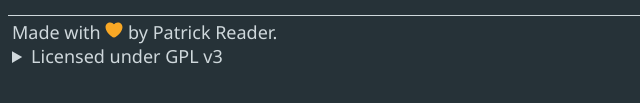
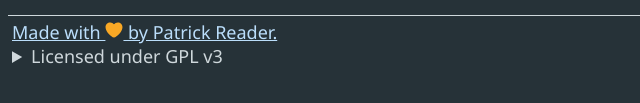
Before and after one commit to patrickreader/WebDesign, a plain HTML site: page index.html in a window 1280 px wide. Shown: the part 277-380 px from the top of the page, 0-640 px from the left. Drawn offline with nearby package versions, Linux system fonts and the light colour scheme.

Commit message:
Update footerl

```diff
--- a/index.html
+++ b/index.html
@@ -28,8 +28,8 @@
       </ul>
     </main>
     <footer>
-        <span>Made with <svg width=18 viewBox="0 0 47.5 47.5" style="enable-background:new 0 0 47.5 47.5;"><defs id="defs6"><clipPath id="clipPath16" clipPathUnits="userSpaceOnUse"><path id="path18" d="M 0,38 38,38 38,0 0,0 0,38 Z"/></clipPath></defs><g transform="matrix(1.25,0,0,-1.25,0,47.5)" id="g10"><g id="g12"><g clip-path="url(#clipPath16)" id="g14"><g transform="translate(36.8848,25.1665)" id="g20"><path id="path22" style="fill:#F9A825;fill-opacity:1;fill-rule:nonzero;stroke:none" d="m 0,0 c 0,5.45 -4.418,9.868 -9.867,9.868 -3.308,0 -6.227,-1.633 -8.018,-4.129 -1.79,2.496 -4.71,4.129 -8.017,4.129 -5.45,0 -9.868,-4.418 -9.868,-9.868 0,-0.772 0.098,-1.52 0.266,-2.241 1.371,-8.512 10.835,-17.494 17.619,-19.96 6.783,2.466 16.249,11.448 17.617,19.96 C -0.098,-1.52 0,-0.772 0,0"/></g></g></g></g></svg>
-           by Patrick Reader.</span>
+        <a href="https://github.com/patrickreader/WebDesign/">Made with <svg width=18 viewBox="0 0 47.5 47.5" style="enable-background:new 0 0 47.5 47.5;"><defs id="defs6"><clipPath id="clipPath16" clipPathUnits="userSpaceOnUse"><path id="path18" d="M 0,38 38,38 38,0 0,0 0,38 Z"/></clipPath></defs><g transform="matrix(1.25,0,0,-1.25,0,47.5)" id="g10"><g id="g12"><g clip-path="url(#clipPath16)" id="g14"><g transform="translate(36.8848,25.1665)" id="g20"><path id="path22" style="fill:#F9A825;fill-opacity:1;fill-rule:nonzero;stroke:none" d="m 0,0 c 0,5.45 -4.418,9.868 -9.867,9.868 -3.308,0 -6.227,-1.633 -8.018,-4.129 -1.79,2.496 -4.71,4.129 -8.017,4.129 -5.45,0 -9.868,-4.418 -9.868,-9.868 0,-0.772 0.098,-1.52 0.266,-2.241 1.371,-8.512 10.835,-17.494 17.619,-19.96 6.783,2.466 16.249,11.448 17.617,19.96 C -0.098,-1.52 0,-0.772 0,0"/></g></g></g></g></svg>
+           by Patrick Reader.</a>
         <details>
           <summary>Licensed under GPL v3</summary>
           <iframe style="background: #CFD8DC" src="https://www.gnu.org/licenses/gpl-3.0-standalone.html" />
```
